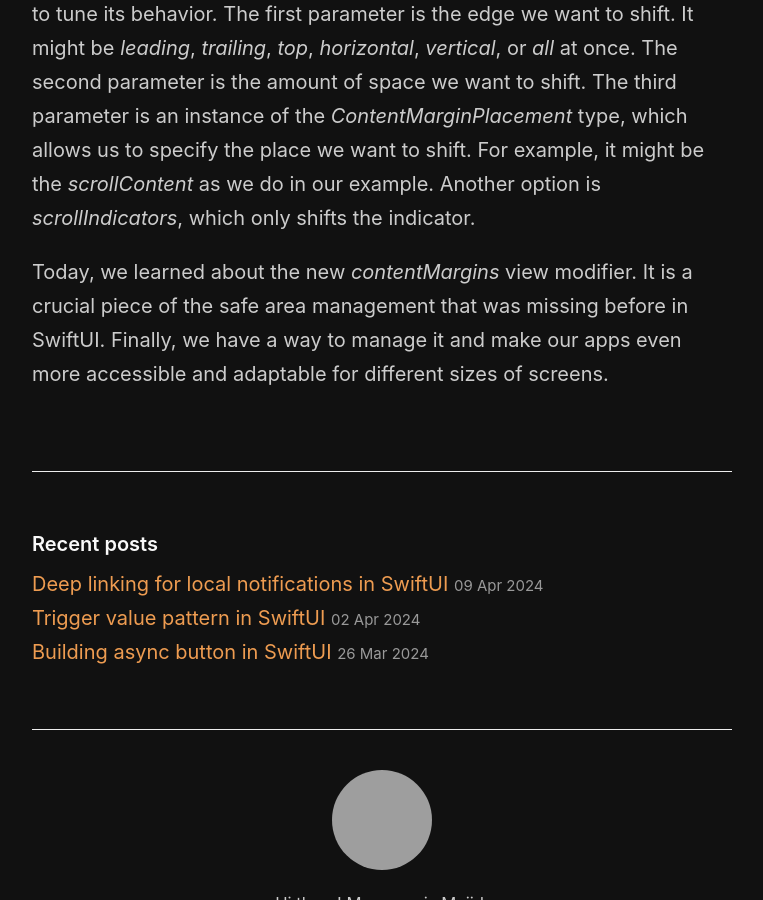
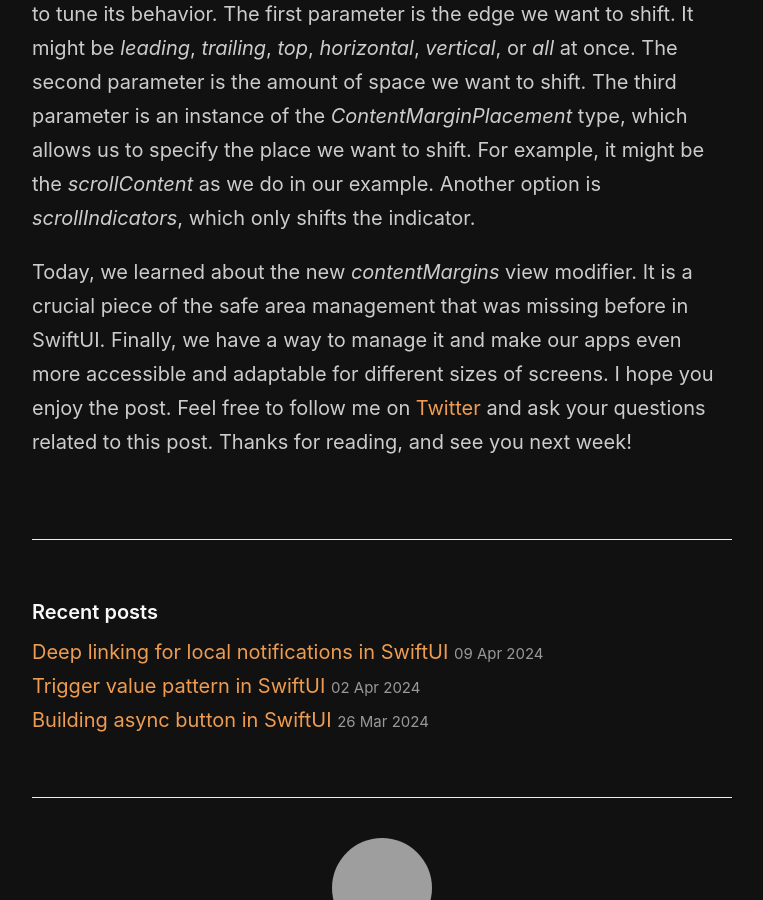
Before and after one commit to mecid/mecid.github.io, a Jekyll site: the page built from _posts/2024-04-23-content-margins-in-swiftui.md, in a window 1280 px wide and 900 px high, scrolled down 2632 px, cut to the strip 0-900 px from the top of the window. Shown: the whole strip, without its empty margins (258-1021 px from the left). Built offline with Jekyll 4.4.1, drawn with Linux system fonts in a browser that asks for light colours; grey boxes are pictures that could not be loaded.

Commit message:
content margins conclusion added

```diff
--- a/_posts/2024-04-23-content-margins-in-swiftui.md
+++ b/_posts/2024-04-23-content-margins-in-swiftui.md
@@ -83,4 +83,4 @@ As you can see in the example above, we use the *contentMargins* view modifier t
 
 The *contentMargins* view modifier accepts a few parameters, allowing us to tune its behavior. The first parameter is the edge we want to shift. It might be *leading*, *trailing*, *top*, *horizontal*, *vertical*, or *all* at once. The second parameter is the amount of space we want to shift. The third parameter is an instance of the *ContentMarginPlacement* type, which allows us to specify the place we want to shift. For example, it might be the *scrollContent* as we do in our example. Another option is *scrollIndicators*, which only shifts the indicator.
 
-Today, we learned about the new *contentMargins* view modifier. It is a crucial piece of the safe area management that was missing before in SwiftUI. Finally, we have a way to manage it and make our apps even more accessible and adaptable for different sizes of screens.
+Today, we learned about the new *contentMargins* view modifier. It is a crucial piece of the safe area management that was missing before in SwiftUI. Finally, we have a way to manage it and make our apps even more accessible and adaptable for different sizes of screens. I hope you enjoy the post. Feel free to follow me on [Twitter](https://twitter.com/mecid) and ask your questions related to this post. Thanks for reading, and see you next week!
```
